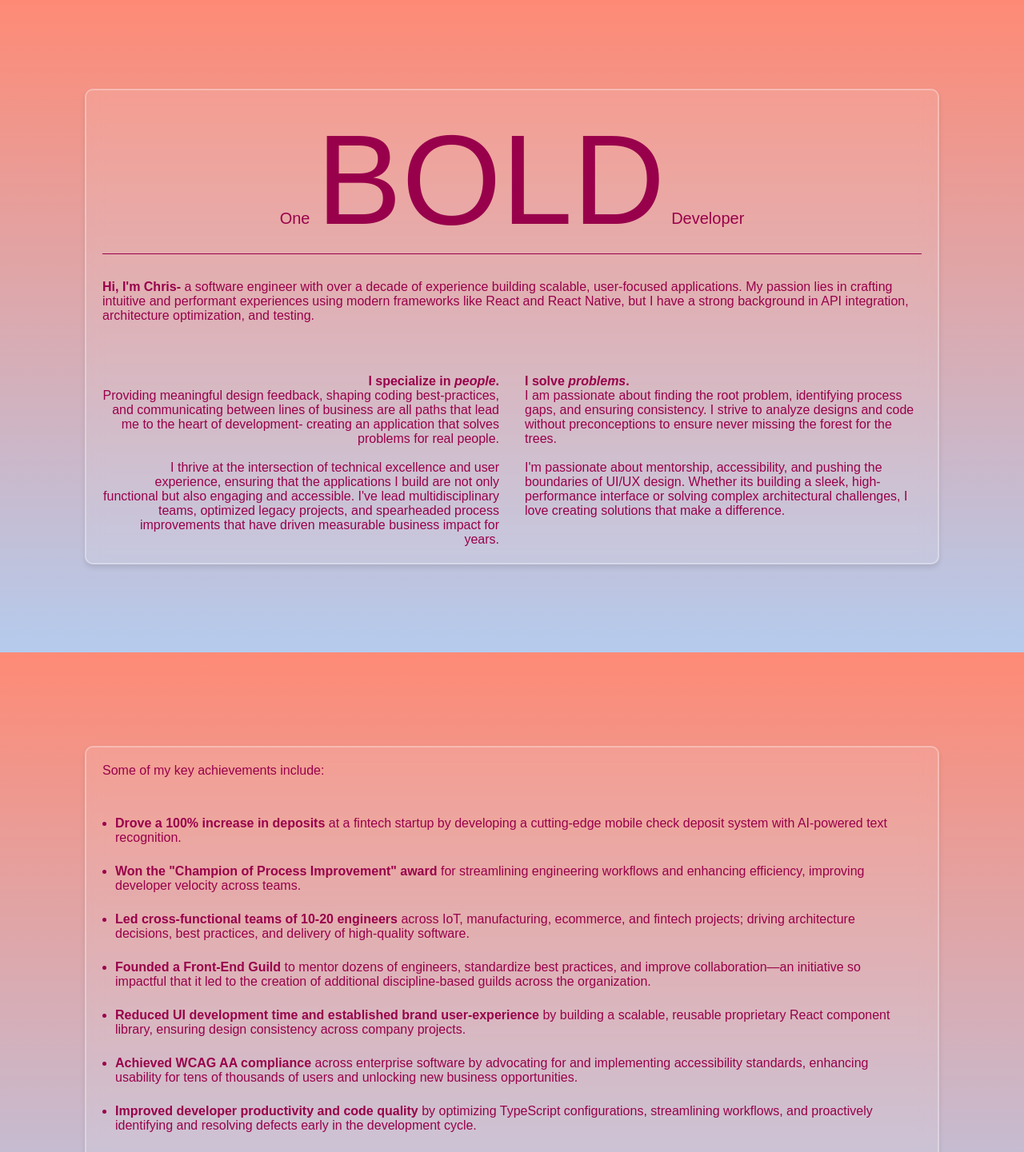
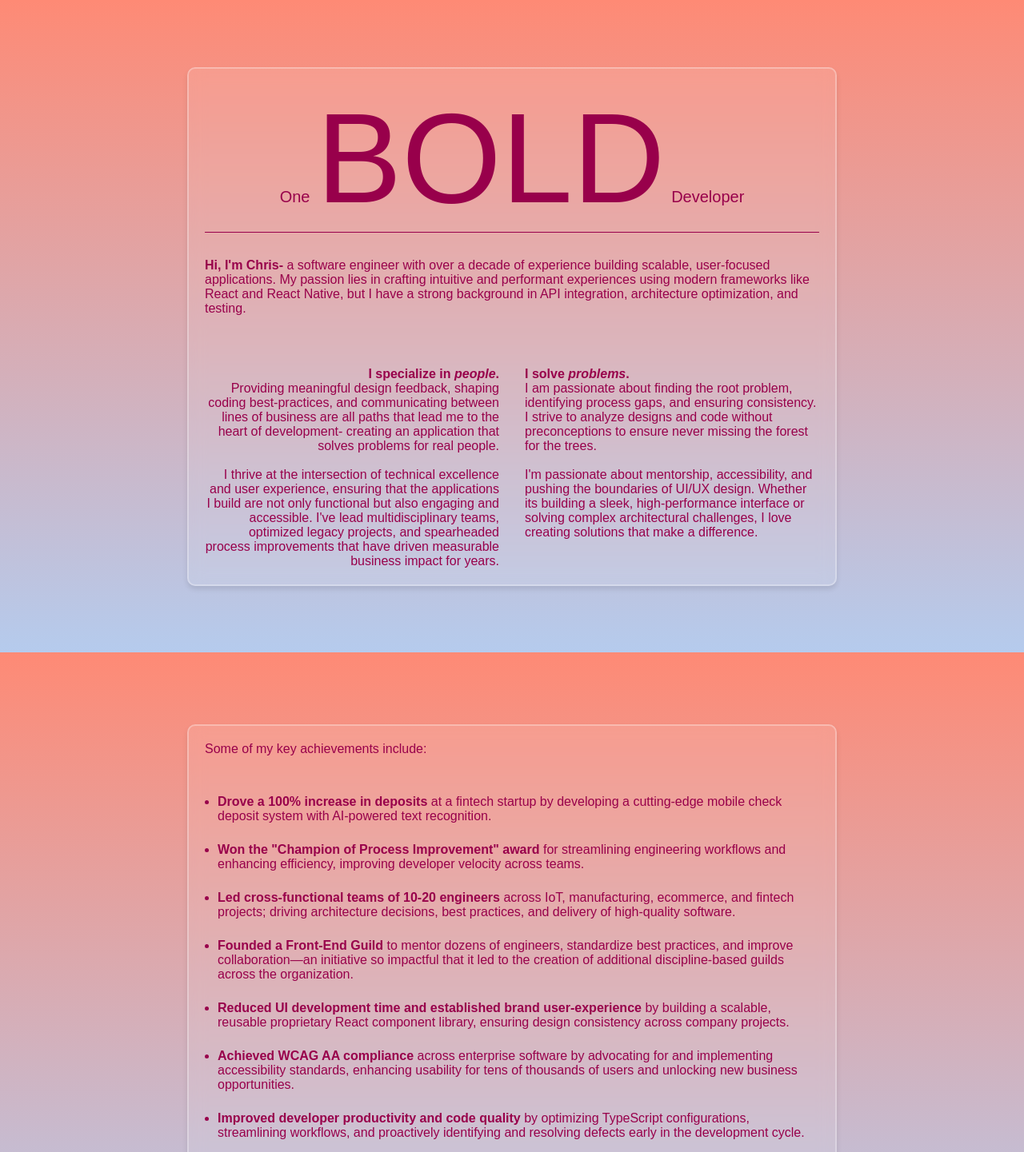
Before and after one commit to cflinchbaugh/portfolio, a React (Vite) app: page / in a window 1280 px wide. Shown: the part 800-2241 px from the top of the page at 80% size. Built offline with nearby package versions, Linux system fonts and the light colour scheme.

Commit message:
Add and implement container-card class

```diff
--- a/src/index.css
+++ b/src/index.css
@@ -62,6 +62,15 @@ ul {
   margin: auto;
 }
 
+.container-card {
+  max-width: 80vw;
+}
+@media screen and (min-width: 1200px) {
+  .container-card {
+    max-width: 60vw;
+  }
+}
+
 /* Define the fade-in animation */
 .fade-in {
   opacity: 0.2; /* Initially hidden */
--- a/src/pages/About.tsx
+++ b/src/pages/About.tsx
@@ -105,18 +105,18 @@ export const About = () => {
         className={
           css`
             margin: auto;
-            max-width: 80vw;
-          ` + " frosted-glass fade-in"
+          ` + " container-card frosted-glass fade-in"
         }
       >
         <div
-          className={css`
-            display: flex;
-            flex-direction: column;
-            gap: ${theme.spacing.xl};
-            max-width: 80vw;
-            margin: auto;
-          `}
+          className={
+            css`
+              display: flex;
+              flex-direction: column;
+              gap: ${theme.spacing.xl};
+              margin: auto;
+            ` + " container-card"
+          }
         >
           <OneBoldDeveloper />
 
--- a/src/pages/Achievements.tsx
+++ b/src/pages/Achievements.tsx
@@ -14,20 +14,15 @@ export const Achievements = () => {
     >
       <h2 className="hidden">Achievements</h2>
 
-      <div
-        className={
-          css`
-            max-width: 80vw;
-          ` + " frosted-glass"
-        }
-      >
+      <div className="container-card frosted-glass">
         <div
-          className={css`
-            display: flex;
-            flex-direction: column;
-            gap: ${theme.spacing.xl};
-            max-width: 80vw;
-          `}
+          className={
+            css`
+              display: flex;
+              flex-direction: column;
+              gap: ${theme.spacing.xl};
+            ` + " container-card"
+          }
         >
           Some of my key achievements include:
           <ul
--- a/src/pages/Contact.tsx
+++ b/src/pages/Contact.tsx
@@ -26,30 +26,31 @@ export const Contact = () => {
             flex-direction: column;
             gap: ${theme.spacing.md};
             margin: auto;
-            max-width: 80vw;
-          ` + " frosted-glass"
+          ` + " container-card frosted-glass"
         }
       >
         <div
-          className={css`
+          className={
+            css`
               display: flex;
               flex-direction: column;
               gap: ${theme.spacing.xl};
-            max-width: 80vw;
               margin: auto;
-          `}
+            ` + " container-card"
+          }
         >
           You've heard a bit about me, I'd love to hear from you.
         </div>
 
         <div
-          className={css`
+          className={
+            css`
               display: flex;
               flex-direction: row;
               gap: ${theme.spacing.lg};
-            max-width: 80vw;
               justify-content: center;
-          `}
+            ` + " container-card"
+          }
         >
           <ImageLink
             alt="LinkedIn Logo"
--- a/src/pages/Projects.tsx
+++ b/src/pages/Projects.tsx
@@ -35,8 +35,7 @@ export const Projects = () => {
             className={
               css`
                 margin: auto;
-                max-width: 80vw;
-              ` + " frosted-glass"
+              ` + " container-card frosted-glass"
             }
             key={project.name}
           >
--- a/src/pages/Skills.tsx
+++ b/src/pages/Skills.tsx
@@ -2,6 +2,15 @@ import { css } from "@emotion/css";
 import Carousel from "../components/Carousel";
 import { useSkills } from "../hooks/useSkills";
 import { theme } from "../theme";
+
+const skillCardClass = css`
+  margin: auto;
+  padding: ${theme.spacing.md};
+`;
+
+const detailClass = css`
+  padding-bottom: ${theme.spacing.md};
+`;
 
 export const Skills = () => {
   const skillsData = useSkills();
@@ -28,9 +37,11 @@ export const Skills = () => {
         `}
       >
         <div
-          className={css`
-            padding: ${theme.spacing.md};
-          `}
+          className={
+            css`
+              padding: 4rem ${theme.spacing.md} 0 ${theme.spacing.md};
+            ` + " container-card"
+          }
         >
           Throughout my career, I've honed a diverse set of skills across
           various projects—many of them proprietary. Below, you'll find a
@@ -41,27 +52,16 @@ export const Skills = () => {
         <Carousel>
           {skillsData.map((skill) => (
             <div
-              className={
-                css`
-                  margin: auto;
-                  max-width: 80vw;
-                  padding: ${theme.spacing.md};
-                `
-                // ` + " frosted-glass"
-              }
+              className={`${skillCardClass} container-card`}
               key={skill.name}
             >
               <h3 className="text-xl font-semibold flex items-center gap-2">
-                <span>{skill.icon}</span> {skill.name}
+                <span>{skill.icon}</span> <strong>{skill.name}</strong>
               </h3>
 
               <ul>
-                {skill.details.map((detail) => (
-                  <li
-                    className={css`
-                      padding-bottom: ${theme.spacing.md};
-                    `}
-                  >
+                {skill.details.map((detail, index) => (
+                  <li className={detailClass} key={`${skill.name}-${index}`}>
                     {detail}
                   </li>
                 ))}
```
Lines whose indentation alone changed are shown as unchanged.
